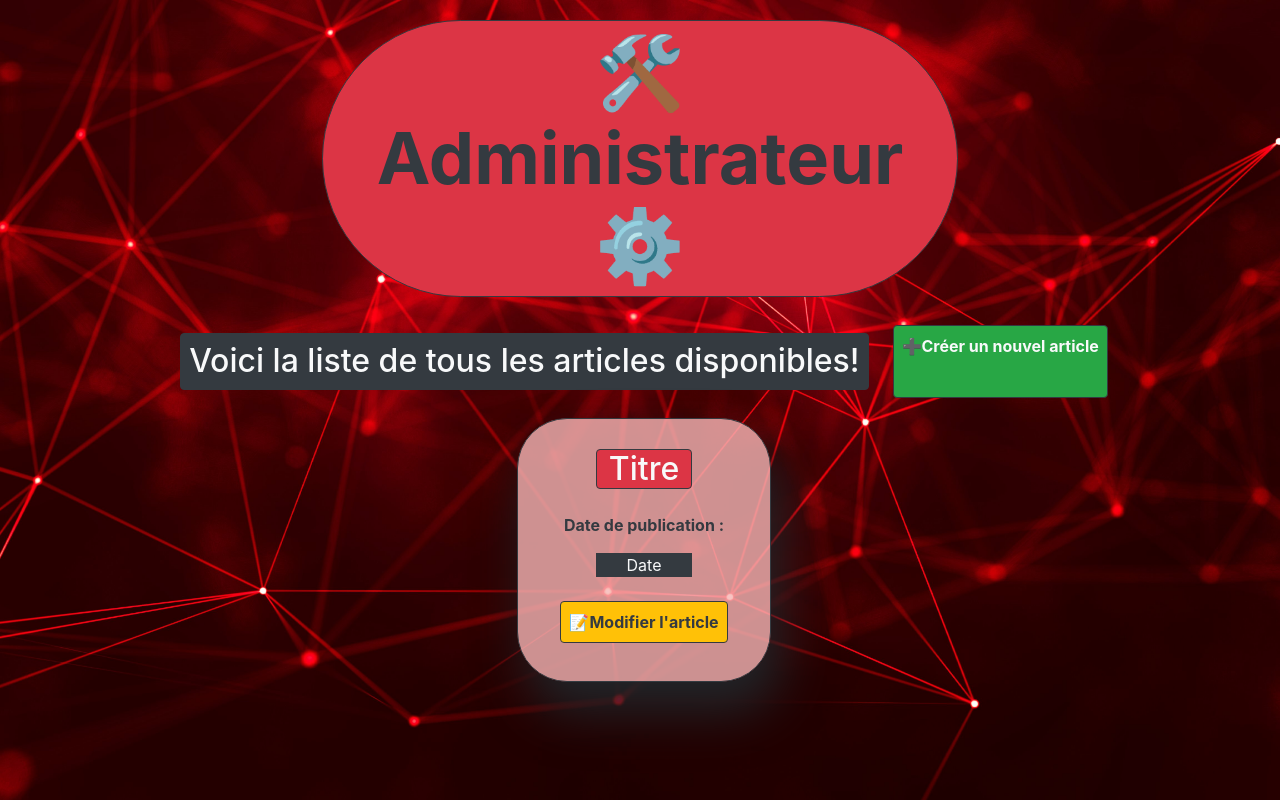
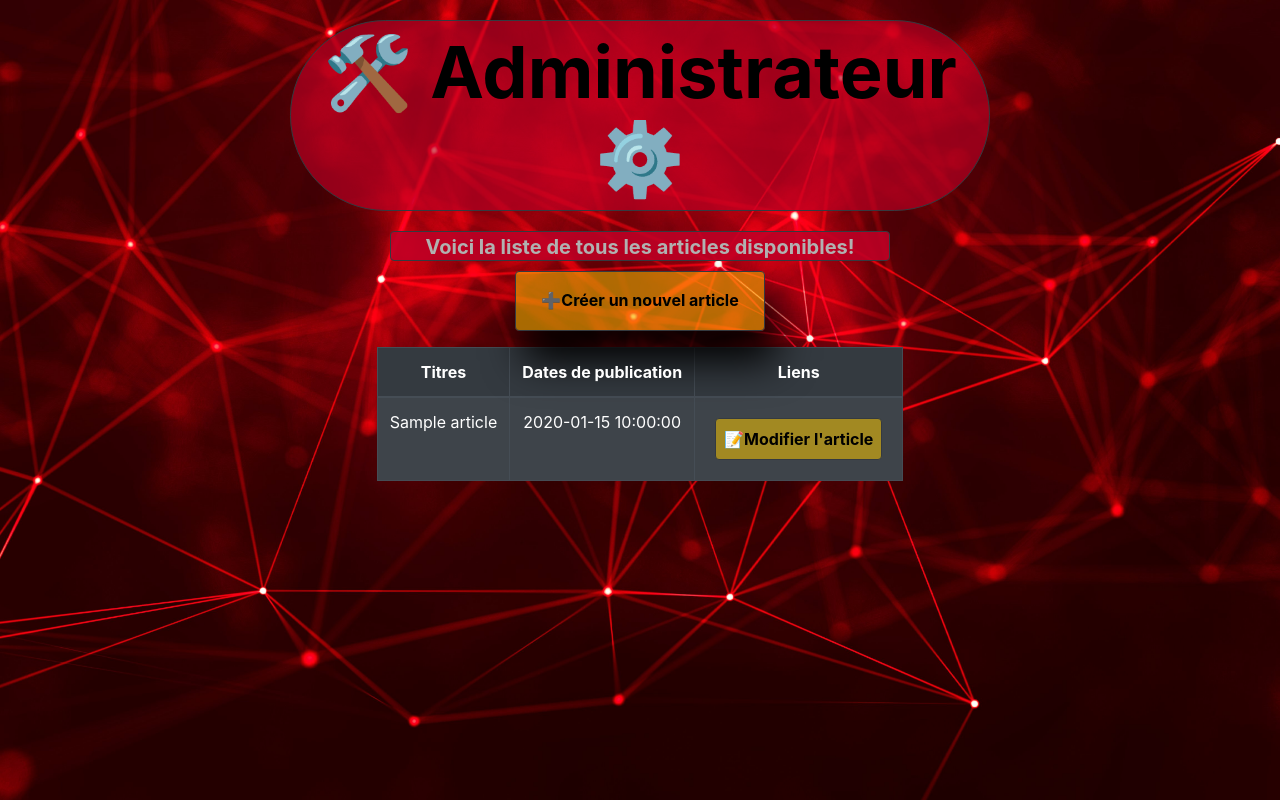
Before and after one commit to Carl-Montpetit/prog-web-2-tp1, a Flask app: template inf5190_tp1_src/templates/admin.html in a window 1280 px wide. Run offline with Flask 2, Linux system fonts and the light colour scheme; the template is opened without the code that fills it: most values are stand-ins (such as "Sample title", 1, 10 or a date in 2020); some libraries are stand-ins or nearby versions.

Commit message:
feat: a lot of new things✨

```diff
--- a/inf5190_tp1_src/app.py
+++ b/inf5190_tp1_src/app.py
@@ -1,5 +1,5 @@
 from database.Database import Database
-from flask import Flask, render_template, request, redirect, url_for, g, flash
+from flask import Flask, render_template, request, redirect, url_for, g
 from datetime import datetime
 import re
 from article import Article
@@ -24,6 +24,9 @@ ERR_MSG_AUTEUR = '⚠️Le champs Auteur doit impérativement contenir entre 4 e
 ERR_MSG_DATE = '⚠️Le champs Date doit impérativement être de la forme ⟹ (YYYY-mm-jj) avec des nombres!..'
 ERR_MSG_PARAGRAPHE = '⚠️Le champs Auteur doit impérativement contenir entre 1 et 500 caractères!..'
 ERR_MSG_ID_NOT_UNIQUE = '⚠️Le ID choisis existe déjà, svp veuillez en choisir un autre!..'
+INFO_MSG_CREATED = '✅Merci, votre article a été ajouté avec succès!..'
+INFO_MSG_MODIFIED = '✅Merci, votre article a été modifié avec succès!..'
+PATTERN_DATE = '^\d{4}-\d{2}-\d{2}$'
 
 
 # DATETIME UTILS
@@ -52,14 +55,14 @@ def page_not_found(error):
     return render_template(ERR_404_PAGE), 404
 
 
-# TODO : Need a search field for LIKE DB & show the last 5 articles
+# TODO : show the last 5 articles
 @app.route('/', methods=['GET'])
 # []
 def get_last_five_articles():
     articles = get_db().get_all_articles()
     return render_template(HOME_PAGE, articles=articles)
 
-
+# TODO search field for LIKE DB
 # @app.route('/', methods=['POST'])
 # # []
 # def search_articles():
@@ -67,18 +70,52 @@ def get_last_five_articles():
 #     # TODO search result in database
 #     return render_template(SEARCH_RESULT_PAGE)
 
+
 @app.route('/article/<string:identifiant>', methods=['GET'])
+# [x]
+def get_an_article(identifiant):
+    try:
+        article = get_db().get_article_by_identifiant(identifiant)
+        titre = article[0]['titre']
+        identifiant = article[0]['identifiant']
+        auteur = article[0]['auteur']
+        date_publication = article[0]['date_publication']
+        paragraphe = article[0]['paragraphe']
+    except Exception:
+        return render_template(ERR_404_PAGE), 404
+    return render_template(ARTICLE_PAGE, titre=titre, identifiant=identifiant, auteur=auteur, date_publication=date_publication, paragraphe=paragraphe)
+
+
+@app.route('/admin/<string:identifiant>', methods=['GET'])
+# [x]
+def get_an_article_modify(identifiant):
+    try:
+        article = get_db().get_article_by_identifiant(identifiant)
+        titre = article[0]['titre']
+        identifiant = article[0]['identifiant']
+        auteur = article[0]['auteur']
+        date_publication = article[0]['date_publication']
+        paragraphe = article[0]['paragraphe']
+    except Exception:
+        return render_template(ERR_404_PAGE), 404
+    return render_template(MODIFY_ARTICLE_PAGE, titre=titre, identifiant=identifiant, auteur=auteur, date_publication=date_publication, paragraphe=paragraphe)
+
+
+@app.route('/admin/<string:identifiant>', methods=['POST'])
 # []
-def get_an_article(identifiant):
-    article = get_db().get_article_by_identifiant(identifiant)
-
-    return render_template(ARTICLE_PAGE, article=article)
-
+def modify_article(identifiant):
+    try:
+        article = get_db().get_article_by_identifiant(identifiant)
+    except Exception:
+        return render_template(ERR_404_PAGE), 404
+    get_db().modify_article(article)
+    return redirect(url_for('get_admin', msg=INFO_MSG_MODIFIED))
 
 @app.route('/admin', methods=['GET'])
 # [x]
 def get_admin():
-    return render_template(ADMIN_PAGE)
+    articles = get_db().get_all_articles()
+    return render_template(ADMIN_PAGE, articles=articles)
 
 
 @app.route('/admin-nouveau', methods=['GET'])
@@ -90,24 +127,18 @@ def get_admin_new():
 @app.route('/admin-nouveau', methods=['POST'])
 # []
 def add_new_article_in_bd():
-    """[Page with form for creating a new article]
-
-    Returns:
-        [Text]: [redirect ⟹ '/' or home.html]
-    """
-    PATTERN_DATE = '^\d{4}-\d{2}-\d{2}$'
-
     titre = request.form['titre']
     identifiant = request.form['identifiant']
     auteur = request.form['auteur']
-    date = request.form['date']
-    date_validation = re.match(PATTERN_DATE, date)
+    date_publication = request.form['date_publication']
+    date_validation = re.match(PATTERN_DATE, date_publication)
     paragraphe = request.form['paragraphe']
-    article = [titre, identifiant, auteur, today, paragraphe]
+    article = [titre, identifiant, auteur, date_publication, paragraphe]
 
     # if there's error(s) the page show error message(s) to the user
-    if titre == "" or identifiant == "" or auteur == "" or date == "" or paragraphe == "":
-        return render_template(ADMIN_NEW_ARTICLE_PAGE, error=ERR_MSG_EMPTY_FIELDS, titre=titre, identifiant=identifiant, auteur=auteur, date=date, paragraphe=paragraphe)
+    # TODO not refresh the input fields AJAX ??
+    if titre == "" or identifiant == "" or auteur == "" or date_publication == "" or paragraphe == "":
+        return render_template(ADMIN_NEW_ARTICLE_PAGE, error=ERR_MSG_EMPTY_FIELDS, titre=titre, identifiant=identifiant, auteur=auteur, date_publication=date_publication, paragraphe=paragraphe)
     elif len(titre) < 3 or len(titre) > 100:
         return render_template(ADMIN_NEW_ARTICLE_PAGE, error=ERR_MSG_TITRE, err_titre=ERR_MSG_TITRE)
     elif len(identifiant) < 3 or len(identifiant) > 50:
@@ -119,16 +150,22 @@ def add_new_article_in_bd():
     elif len(paragraphe) < 1 or len(auteur) > 500:
         return render_template(ADMIN_NEW_ARTICLE_PAGE, error=ERR_MSG_PARAGRAPHE)
     else:
-        # add the new article in the database + append it in the log file
+        get_db().insert_article(article)
+        append_article_to_logfile(
+            titre, identifiant, auteur, date_publication, paragraphe)
+        return render_template('home.html', titre=titre, identifiant=identifiant, auteur=auteur, date_publication=date_publication, paragraphe=paragraphe, msg=INFO_MSG_CREATED)
 
-        get_db().insert_article(article)
 
-        file = open('log.txt', 'a')
-        file.write(
-            f"titre\t\t\t⟹\t{titre}\nidentifiant\t\t⟹\t{identifiant}\nauteur\t\t\t⟹\t{auteur}\ndate\t\t\t⟹\t{today}\nparagraphe\t\t⬇︎\n{paragraphe}\n================================================================================\n")
-        # TODO not refresh the input fields AJAX ??
-        return render_template('home.html', titre=titre, identifiant=identifiant, auteur=auteur, date=date, paragraphe=paragraphe)
+def append_article_to_logfile(titre, identifiant, auteur, date_publication, paragraphe):
+    file = open('log.txt', 'a')
+    file.write(
+        f"titre\t\t\t\t⟹\t{titre}\nidentifiant\t\t\t⟹\t{identifiant}\nauteur\t\t\t\t⟹\t{auteur}\ndate_publication\t\t⟹\t{date_publication}\nparagraphe\t\t⬇︎\n{paragraphe}\n================================================================================\n")
 
+
+def append_modified_to_logfile(titre, paragraphe):
+    file = open('log.txt', 'a')
+    file.write(
+        f"Modification :\ntitre\t\t\t\t⟹\t{titre}\nparagraphe\t\t⬇︎\n{paragraphe}\date\t\t⟹\t{today}\n================================================================================\n")
 
 # This is always true if app.py is used as entry point of the interpretor
 if __name__ == '__main__':
--- a/inf5190_tp1_src/static/css/style.css
+++ b/inf5190_tp1_src/static/css/style.css
@@ -46,7 +46,7 @@
   background-color: rgba(135, 206, 250, 0.8);
   margin: auto;
   padding: 30px;
-  box-shadow: 10px 30px 50px;
+  box-shadow: 10px 30px 50px rgb(0, 0, 0);
 }
 
 #articles-admin {
@@ -57,7 +57,7 @@
   background-color: rgba(247, 182, 182, 0.8);
   margin: auto;
   padding: 30px;
-  box-shadow: 10px 30px 50px;
+  box-shadow: 10px 30px 50px rgb(0, 0, 0);
 }
 
 #article-create {
@@ -66,7 +66,7 @@
   border-width: 2px;
   border-color: #004e64;
   background-color: rgba(135, 206, 250, 0.8);
-  box-shadow: 10px 30px 50px;
+  box-shadow: 10px 30px 50px rgb(0, 0, 0);
   contain: content;
   object-fit: contain;
 }
@@ -81,6 +81,14 @@
 }
 
 #paragraphe-new {
+  align-items: center;
+  word-wrap: break-word;
+  overflow-wrap: break-word;
+  max-width: 400px;
+  max-height: auto;
+}
+
+#paragraphe-article {
   align-items: center;
   word-wrap: break-word;
   overflow-wrap: break-word;
@@ -103,7 +111,74 @@
 }
 
 #search {
-  background-color: rgba(110, 198, 252, 0.8);
+  background-color: rgba(255, 255, 255, 0.454);
   color: #0a0000;
   box-shadow: 10px 30px 50px;
 }
+
+#welcome {
+  background-color: rgba(110, 198, 252, 0.6);
+  box-shadow: 10px 30px 50px rgb(0, 0, 0);
+  width: 600px;
+  font-family: fantasy;
+  text-shadow: 10px 30px 15px rgb(0, 0, 0);
+}
+#msg-welcome {
+  color: white;
+  background-color: rgba(100, 1, 143, 0.66);
+  box-shadow: 10px 30px 50px rgb(0, 0, 0);
+}
+
+#msg-created {
+  color: white;
+  background-color: rgba(1, 143, 1, 0.762);
+  box-shadow: 10px 30px 50px rgb(0, 0, 0);
+}
+
+#msg-modified {
+  width: 500px;
+  margin-bottom: 10px;
+  padding: 5px;
+  color: black;
+  background-color: rgba(1, 143, 1, 0.762) ;
+  box-shadow: 10px 30px 50px rgb(0, 0, 0);
+}
+
+#msg-admin {
+  width: 500px;
+  height: 30px;
+  margin-bottom: 10px;
+  font-size: 20px;
+  font-weight: bolder;
+  background-color: rgba(191, 0, 38, 0.879);
+  color: rgb(177, 177, 177);
+}
+
+#btn-create {
+  width: 250px;
+  height: 60px;
+  background-color: rgba(247, 198, 0, 0.536);
+  box-shadow: 10px 30px 40px rgb(0, 0, 0);
+  color: black;
+  font-weight: bolder;
+}
+
+#btn-create:hover {
+  background-color: rgb(76, 150, 2);
+}
+
+#btn-modify {
+  background-color: rgba(247, 198, 0, 0.536);
+  color: black;
+}
+
+#btn-modify:hover {
+  background-color: rgb(76, 150, 2);
+}
+
+#title-admin {
+  width: 700px;
+  background-color: rgba(191, 0, 38, 0.639);
+  color: rgb(0, 0, 0);
+  font-weight: bolder;
+}
--- a/inf5190_tp1_src/templates/admin.html
+++ b/inf5190_tp1_src/templates/admin.html
@@ -1,73 +1,55 @@
 {% extends "default.html" %} {% block content %}
 <div id="body-admin">
   <div class="row justify-content-center m-1">
-    <h1
-      class="
-        container
-        w-50
-        display-3
-        text-dark
-        border border-dark
-        bg-danger
-        text-center
-        rounded-pill
-        m-3
-        p-2
-        font-weight-bolder
-      "
-    >
+    <h1 id="title-admin" class="container display-3 border border-dark text-center rounded-pill m-3 p-2">
       🛠 Administrateur ⚙️
     </h1>
   </div>
 
-  <div class="row justify-content-center m-1">
-    <h2 class="container w-auto h-auto text-light border border-dark bg-dark text-center rounded m-3 p-2">
+  <div class="container text-center m-auto p">
+    <div id="msg-admin" class="container border border-dark text-center rounded">
       Voici la liste de tous les articles disponibles!
-    </h2>
-    <a
-      href="admin-new.html"
-      class="btn btn-success border border-dark text-light font-weight-bolder text-center m-2 p-2"
-    >
+    </div>
+    {%if msg%}
+    <div id="msg-modified" class="container border border-dark text-center rounded">
+      {{msg}}
+    </div>
+    {%endif%}
+    <a id="btn-create" href="/admin-nouveau" class="btn border border-dark text-center mb-3 p-3">
       ➕Créer un nouvel article
     </a>
   </div>
 
-  <div id="content" class="container w-auto h-auto">
-    <div class="row justify-content-center m-auto p-1 w-auto h-auto text-center">
-      <div class="align-items-center">
-        <div
-          id="articles-admin"
-          class="container list-group-item clearfix m-1 border border-dark justify-content-center"
-        >
-          <div class="text-center justify-content-center">
-            <h2
-              class="
-                list-group-item-heading
-                text-light
-                border border-dark
-                text-center
-                bg-danger
-                rounded
-                m-auto
-                w-50
-                h-auto
-              "
-            >
-              Titre
-            </h2>
-            <label for="date" class="font-weight-bold text-dark mt-3 p-2">Date de publication :</label>
-            <p id="date" name="date" class="container bg-dark text-light w-50 text-center">Date</p>
-            <p />
-          </div>
+  <table
+    id="table-articles"
+    class="p-auto m-auto container table table-dark table-bordered table-striped table w-auto h-auto text-center"
+  >
+    <caption>
+      <thead>
+        <tr>
+          <th id="titres">Titres</th>
+          <th id="dates">Dates de publication</th>
+          <th id="liens">Liens</th>
+        </tr>
+      </thead>
+    </caption>
+    <tbody>
+      {% for article in articles %}
+      <tr>
+        <td>{{ article['titre'] }}</td>
+        <td>{{ article['date_publication'] }}</td>
+        <td>
           <a
-            href="admin-new.html"
-            class="btn btn-warning border border-dark text-dark font-weight-bolder text-center m-2 p-2 w-auto"
+            id="btn-modify"
+            href="/admin/{{ article['identifiant'] }}"
+            class="btn btn-warning border border-dark font-weight-bolder text-center m-2 p-2 w-auto"
           >
             📝Modifier l'article
           </a>
-        </div>
-      </div>
-    </div>
-  </div>
+        </td>
+      </tr>
+      {% endfor %}
+    </tbody>
+  </table>
 </div>
 {% endblock content %}
--- a/inf5190_tp1_src/templates/default.html
+++ b/inf5190_tp1_src/templates/default.html
@@ -9,7 +9,6 @@
 
     <title>📰CMS</title>
   </head>
-
   <body>
     {% block content %}{% endblock %}
 
```
Also changed, not shown: inf5190_tp1_src/database/Database.py (+8 -5 lines), inf5190_tp1_src/templates/404.html (+3 -4 lines), inf5190_tp1_src/templates/admin-new.html (+4 -4 lines), inf5190_tp1_src/templates/article.html (+20 -18 lines), inf5190_tp1_src/templates/home.html (+21 -24 lines), inf5190_tp1_src/templates/modify-article.html (+22 -59 lines), inf5190_tp1_src/database/database.db, 1 other file.
